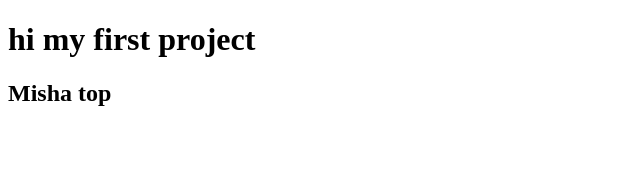
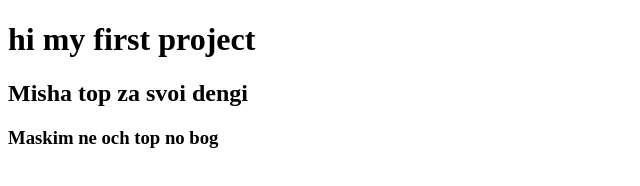
Before and after one commit to Mionder/gitTraining, a plain HTML site: page index.html in a window 1280 px wide. Shown: the whole page, without its empty margins (0-640 px from the left). Drawn offline with Linux system fonts and the light colour scheme.

Commit message:
Branch2 commit

```diff
--- a/index.html
+++ b/index.html
@@ -8,6 +8,7 @@
 </head>
 <body>
     <h1>hi my first project</h1>
-    <h2>Misha top</h2>
+    <h2>Misha top za svoi dengi</h2>
+    <h3>Maskim ne och top no bog</h3>
 </body>
 </html>
```
